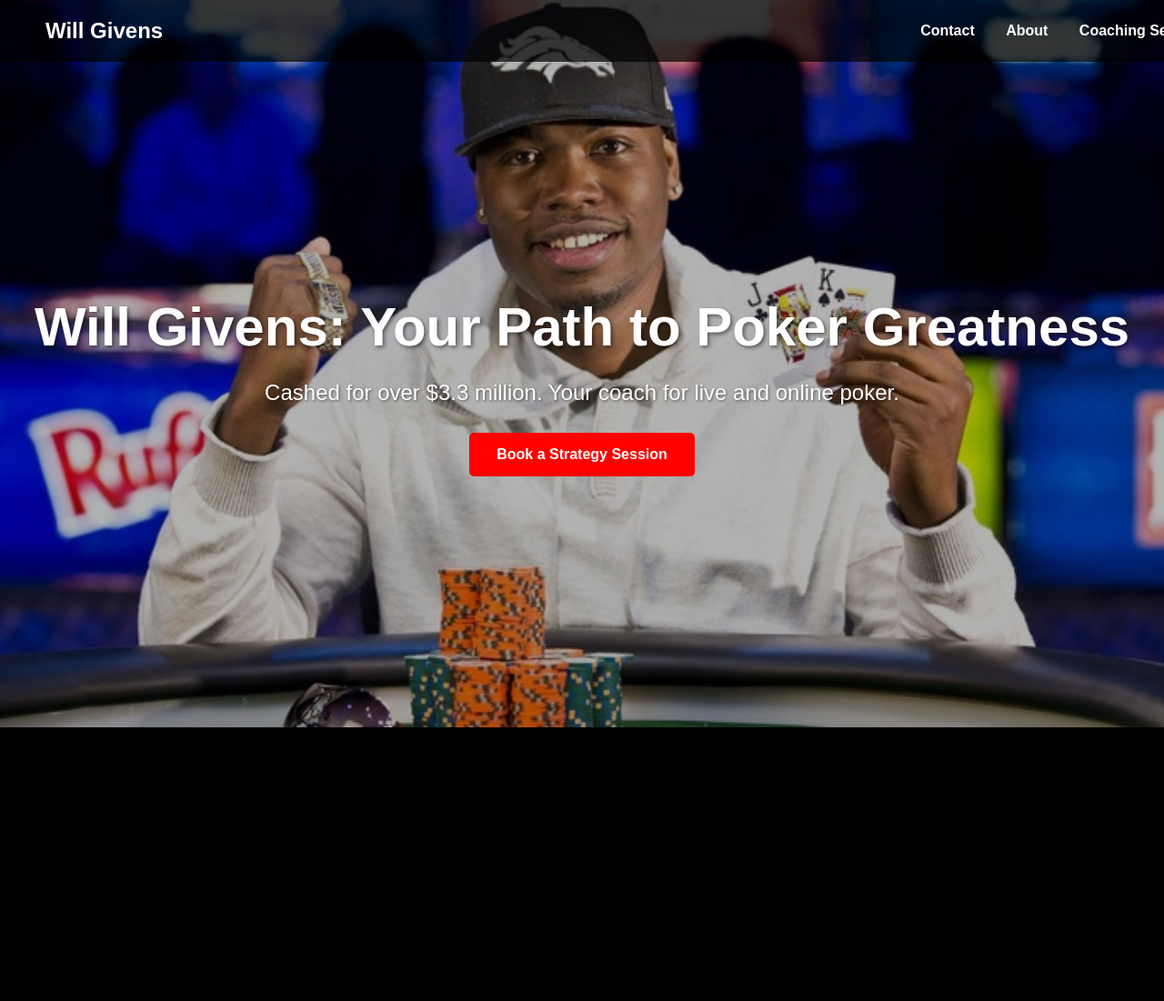
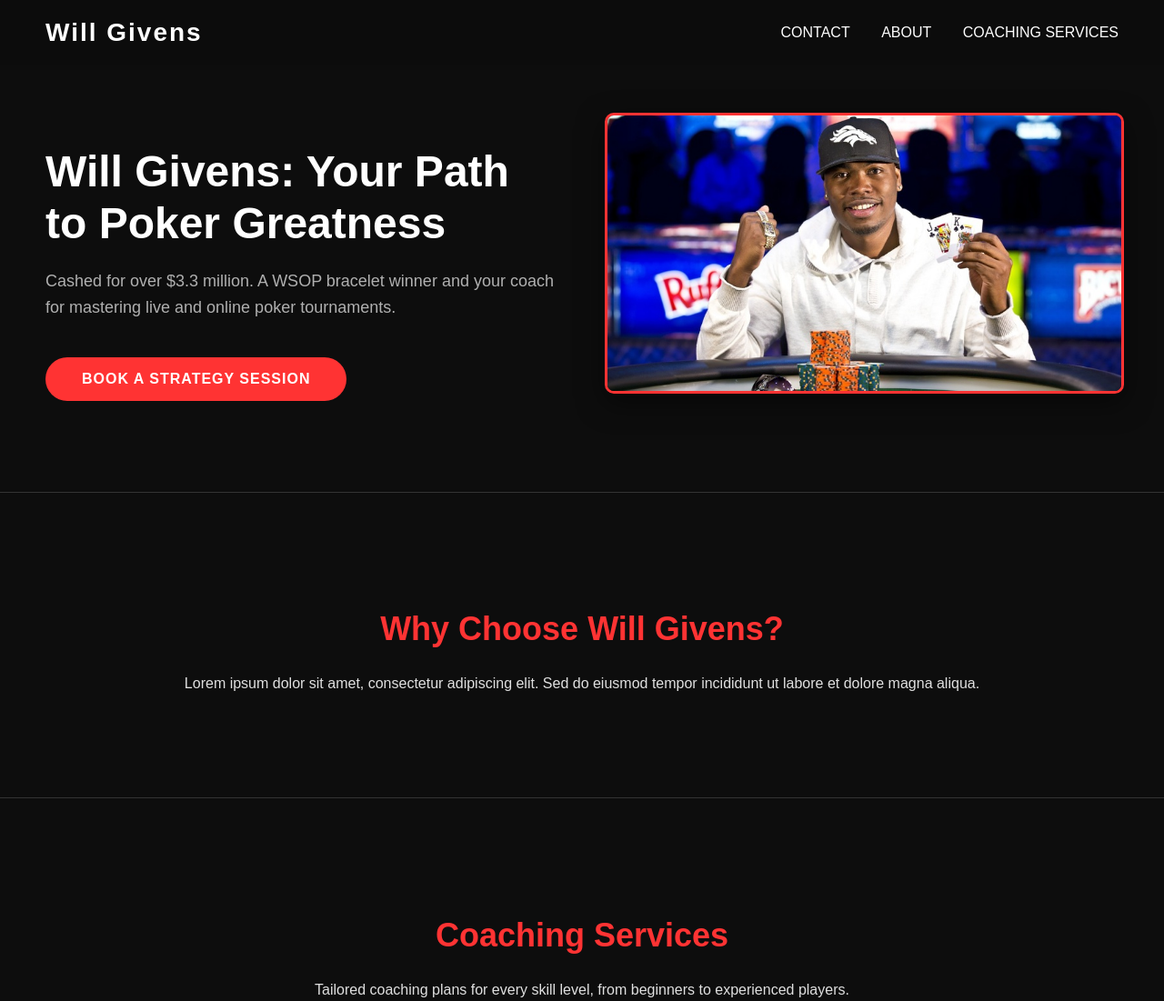
Before and after one commit to WillGivensCoaching/CoachingIntake, a plain HTML site: page index.html in a window 1280 px wide. Shown: the whole page at 91% size. Before the commit the page ends 800 px from the top, so only its background shows below. Drawn offline with Linux system fonts and the light colour scheme.

Commit message:
Update index.html

```diff
--- a/index.html
+++ b/index.html
@@ -5,90 +5,113 @@
     <meta name="viewport" content="width=device-width, initial-scale=1.0">
     <title>Will Givens Poker Coaching</title>
     <style>
-        /* Basic CSS for the page */
+        /* General Body and Font Styles */
         body {
-            font-family: Arial, sans-serif;
+            font-family: 'Montserrat', sans-serif;
             margin: 0;
             padding: 0;
-            background-color: #000000; /* Main background color */
-            color: #ffffff; /* Default text color */
+            background-color: #0d0d0d; /* Darker background */
+            color: #e0e0e0;
         }
+
+        /* Header and Navigation */
         .header {
             display: flex;
             justify-content: space-between;
             align-items: center;
             padding: 20px 50px;
-            background-color: rgba(0, 0, 0, 0.7); /* Semi-transparent black for the header */
+            background-color: rgba(13, 13, 13, 0.9);
             position: fixed;
             width: 100%;
             top: 0;
             z-index: 1000;
+            box-sizing: border-box; /* Ensures padding doesn't affect width */
         }
         .header .logo {
-            font-size: 24px;
+            font-size: 28px;
             font-weight: bold;
             color: #ffffff;
+            letter-spacing: 2px;
         }
         .header .nav a {
             color: #ffffff;
             text-decoration: none;
             margin-left: 30px;
-            font-weight: bold;
-            transition: color 0.3s;
+            font-weight: 500;
+            transition: color 0.3s ease-in-out;
+            text-transform: uppercase;
         }
         .header .nav a:hover {
-            color: #ff0000; /* Red on hover */
+            color: #ff3333; /* A brighter red */
         }
-        .hero {
-            position: relative;
-            height: 100vh;
-            display: flex;
+
+        /* Main Content Section */
+        .content-section {
+            padding: 120px 50px 50px; /* Top padding to account for fixed header */
+            max-width: 1200px;
+            margin: auto;
+            display: grid;
+            grid-template-columns: 1fr 1fr;
+            gap: 50px;
             align-items: center;
-            justify-content: center;
-            text-align: center;
-            overflow: hidden;
         }
-        .hero .background-image {
-            position: absolute;
-            top: 0;
-            left: 0;
+
+        /* Left Content - Text and CTA */
+        .text-content h1 {
+            font-size: 48px;
+            color: #ffffff;
+            margin-bottom: 20px;
+            line-height: 1.2;
+        }
+        .text-content p {
+            font-size: 18px;
+            line-height: 1.6;
+            color: #b0b0b0;
+            margin-bottom: 40px;
+        }
+
+        /* Right Content - Image */
+        .image-container img {
             width: 100%;
-            height: 100%;
-            background-image: url('will-givens-wsop-winner.jpg');
-            background-size: cover;
-            background-position: center;
-            filter: brightness(0.7); /* Darkens the image for better text readability */
-            z-index: 1;
+            height: auto;
+            border-radius: 10px;
+            box-shadow: 0 10px 30px rgba(0, 0, 0, 0.5);
+            border: 3px solid #ff3333; /* Red border to highlight the image */
         }
-        .hero-content {
-            position: relative;
-            z-index: 2;
-            padding: 20px;
-        }
-        .hero-content h1 {
-            font-size: 60px;
-            margin-bottom: 10px;
-            color: #ffffff;
-            text-shadow: 2px 2px 4px rgba(0, 0, 0, 0.5);
-        }
-        .hero-content p {
-            font-size: 24px;
-            margin-bottom: 30px;
-            color: #ffffff;
-            text-shadow: 1px 1px 3px rgba(0, 0, 0, 0.5);
-        }
+
+        /* Call-to-Action (CTA) Button */
         .cta-button {
             display: inline-block;
-            padding: 15px 30px;
-            background-color: #ff0000; /* Red CTA button */
+            padding: 15px 40px;
+            background-color: #ff3333;
             color: #ffffff;
             text-decoration: none;
             font-weight: bold;
-            border-radius: 5px;
-            transition: background-color 0.3s;
+            border-radius: 50px;
+            transition: background-color 0.3s ease-in-out, transform 0.2s;
+            text-transform: uppercase;
+            letter-spacing: 1px;
         }
         .cta-button:hover {
-            background-color: #cc0000; /* Darker red on hover */
+            background-color: #cc0000;
+            transform: translateY(-3px);
+        }
+
+        /* Subsequent sections for a scrolling site */
+        .section-separator {
+            height: 1px;
+            background-color: #333333;
+            margin: 50px 0;
+        }
+        .next-section {
+            padding: 50px;
+            max-width: 1200px;
+            margin: auto;
+            text-align: center;
+        }
+        .next-section h2 {
+            font-size: 36px;
+            color: #ff3333;
         }
     </style>
 </head>
@@ -104,14 +127,31 @@
     </header>
 
     <main>
-        <section class="hero">
-            <div class="background-image"></div>
-            <div class="hero-content">
+        <section class="content-section">
+            <div class="text-content">
                 <h1>Will Givens: Your Path to Poker Greatness</h1>
-                <p>Cashed for over $3.3 million. Your coach for live and online poker.</p>
+                <p>Cashed for over $3.3 million. A WSOP bracelet winner and your coach for mastering live and online poker tournaments.</p>
                 <a href="#" class="cta-button">Book a Strategy Session</a>
             </div>
+            <div class="image-container">
+                <img src="will-givens-wsop-winner.jpg" alt="Will Givens winning a WSOP bracelet">
+            </div>
         </section>
+
+        <div class="section-separator"></div>
+
+        <section class="next-section">
+            <h2>Why Choose Will Givens?</h2>
+            <p>Lorem ipsum dolor sit amet, consectetur adipiscing elit. Sed do eiusmod tempor incididunt ut labore et dolore magna aliqua.</p>
+            </section>
+
+        <div class="section-separator"></div>
+
+        <section class="next-section">
+            <h2>Coaching Services</h2>
+            <p>Tailored coaching plans for every skill level, from beginners to experienced players. </p>
+            </section>
+
     </main>
 
 </body>
```
